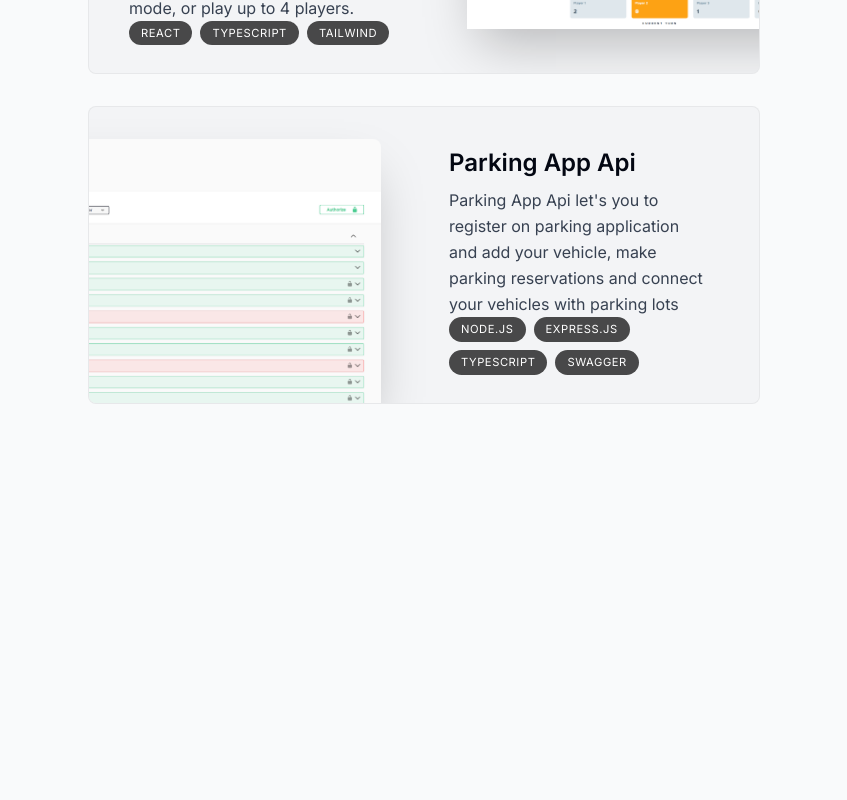
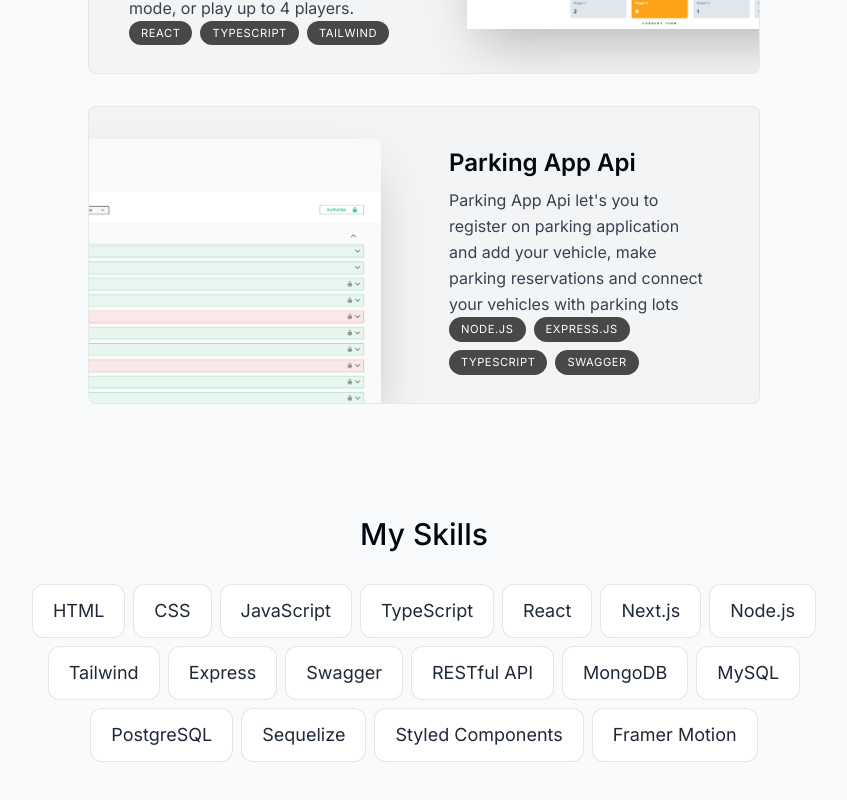
Before and after one commit to Kantslo/portfolio, a Next.js app: page / in a window 1280 px wide. Shown: the part 1486-2286 px from the top of the page, without its empty margins (216-1063 px from the left). Built offline with nearby package versions, Linux system fonts and the light colour scheme.

Commit message:
added the skills section and animated it with framer motion

```diff
--- a/app/page.tsx
+++ b/app/page.tsx
@@ -2,6 +2,7 @@
 import Intro from "@/components/intro";
 import Projects from "@/components/projects";
 import SectionDivider from "@/components/section-divider";
+import Skills from "@/components/skills";
 
 export default function Home() {
   return (
@@ -10,6 +11,7 @@
       <SectionDivider />
       <About />
       <Projects />
+      <Skills />
     </main>
   );
 }
--- /dev/null
+++ b/components/skills.tsx
@@ -0,0 +1,44 @@
+"use client"
+
+import { motion } from "framer-motion"
+
+import { skillsData } from '@/lib/data'
+import { useSectionInView } from '@/lib/hooks'
+import SectionHeading from './section-heading'
+
+const fadeInAnimationVariants = {
+  initial: {
+    opacity: 0,
+    y: 100,
+  },
+  animate: (index: number) => ({
+    opacity: 1,
+    y: 0,
+    transition: {
+      delay: 0.05 * index,
+    }
+  })
+}
+
+export default function Skills() {
+  const { ref } = useSectionInView("Skills")
+
+  return <section ref={ref} className='mb-28 max-w-[53rem] scroll-mt-28 text-center sm:mb-40'>
+    <SectionHeading>My skills</SectionHeading>
+    <ul className='flex flex-wrap justify-center gap-2 text-lg text-gray-800'>
+      {skillsData.map((skill, index) => (
+        <motion.li className='bg-white border border-black/[0.1] rounded-xl px-5 py-3' key={index}
+        variants={fadeInAnimationVariants}
+        initial="initial"
+        whileInView="animate"
+        viewport={{
+          once: true
+        }}
+        custom={index}
+        >
+          {skill}
+        </motion.li>
+      ))}
+    </ul>
+  </section>
+}
```
